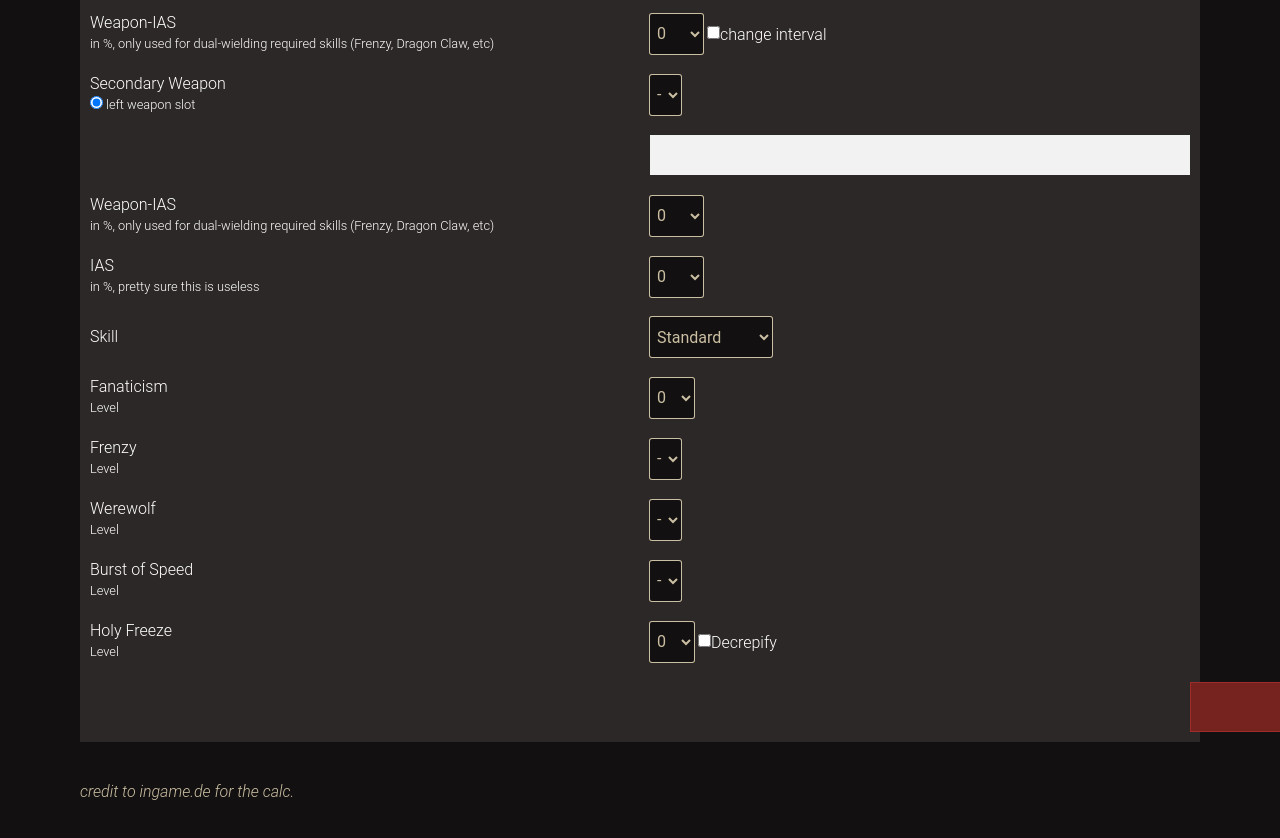
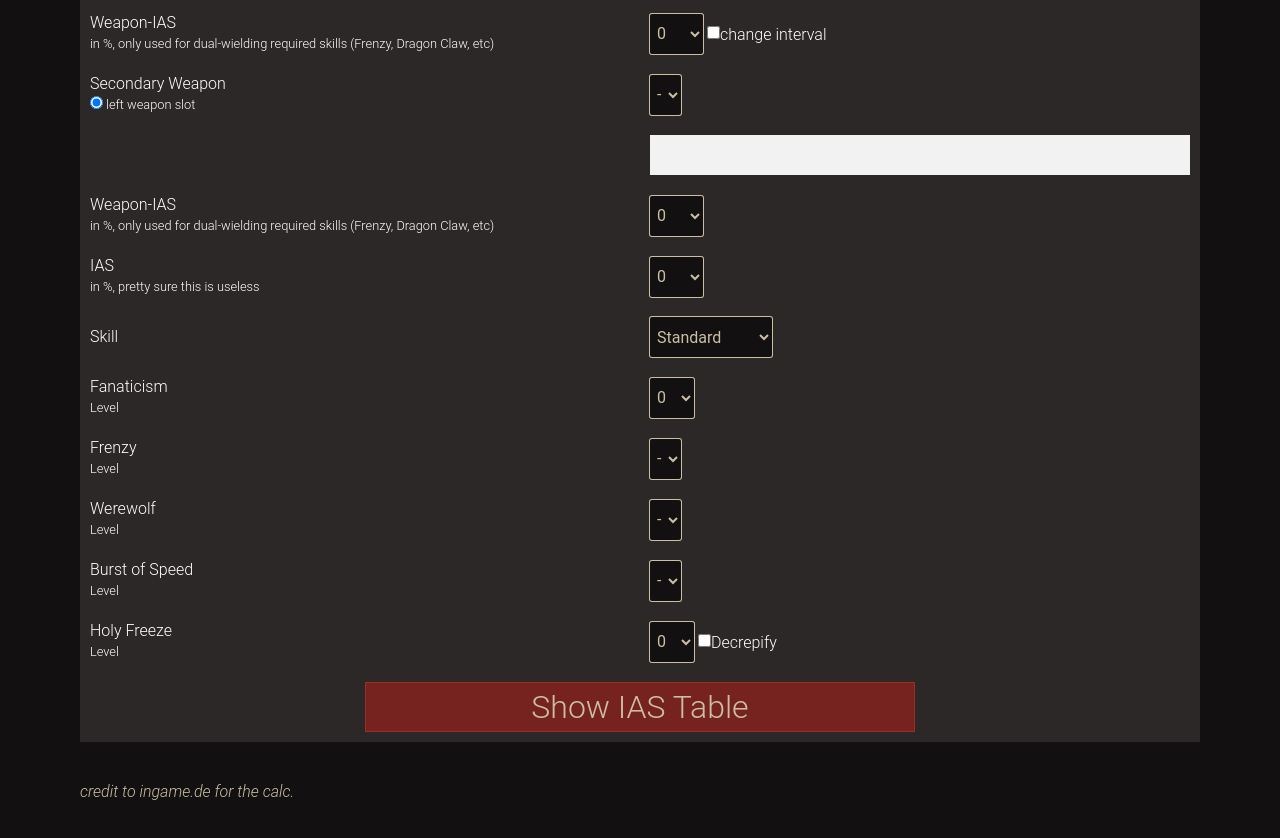
Before and after one commit to Warren1001/MrLlamaSCStreamInfo, a plain HTML site: page IAS Calculator/index.html in a window 1280 px wide. Shown: the part 779-1617 px from the top of the page. Drawn offline with Linux system fonts and the light colour scheme.

Commit message:
Update style.css

```diff
--- a/IAS Calculator/style.css
+++ b/IAS Calculator/style.css
@@ -236,7 +236,7 @@ table {
   display: block;
   width: 50%;
   margin:0 auto;
-  left: 50%;
+  left: -25%;
   border: none;
   background-color: #04AA6D;
   padding: 14px 28px;
```
